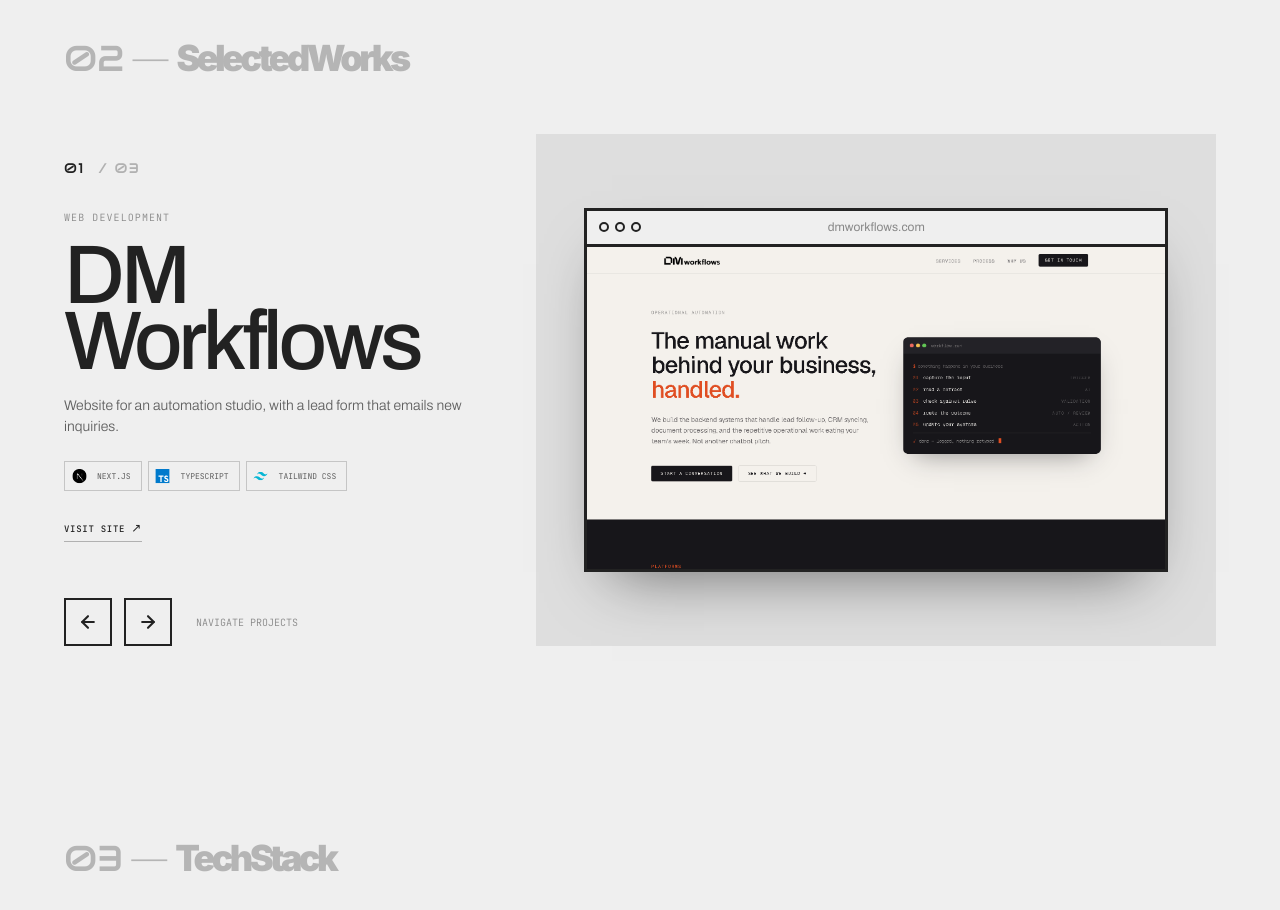
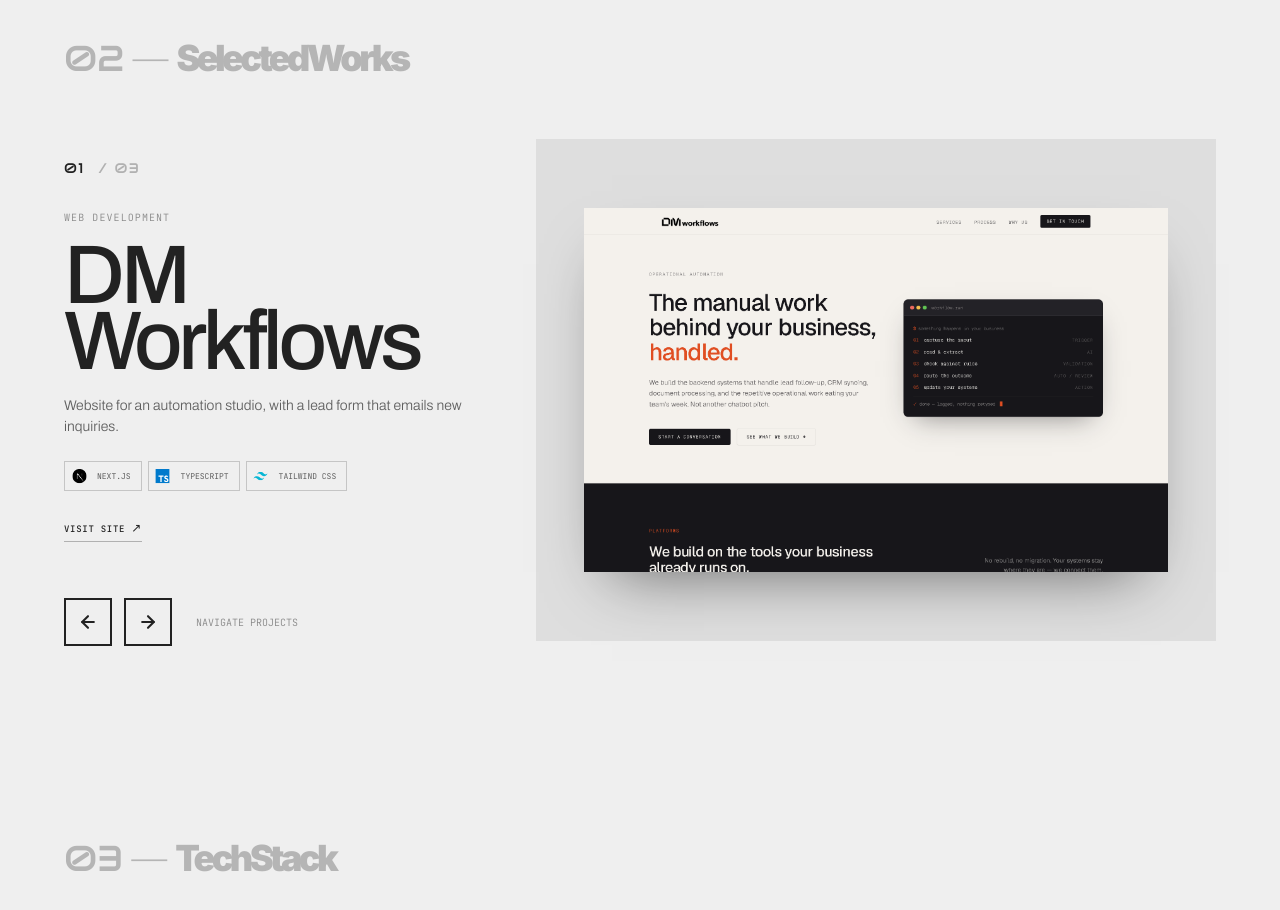
Before and after one commit to mors-codes/portfolio-2026, a Next.js app: page / in a window 1280 px wide. Shown: the part 1680-2590 px from the top of the page. Built offline with nearby package versions, Linux system fonts and the light colour scheme; a web font is replaced by a local one.

Commit message:
Works: image-only browser visual, resize visual card

```diff
--- a/src/components/ui/WorkVisual.tsx
+++ b/src/components/ui/WorkVisual.tsx
@@ -94,7 +94,6 @@
 
 function BrowserVisual({
   image,
-  url,
   title,
 }: {
   image: string;
@@ -102,23 +101,8 @@
   title: string;
 }) {
   return (
-    <div
-      className={`flex h-full w-full flex-col overflow-hidden border-[3px] border-ink bg-bg ${FRAME_SHADOW}`}
-    >
-      <div className="flex h-9 shrink-0 items-center gap-3 border-b-[3px] border-ink px-3">
-        <span className="flex gap-1.5" aria-hidden="true">
-          <span className="h-2.5 w-2.5 rounded-full border-2 border-ink" />
-          <span className="h-2.5 w-2.5 rounded-full border-2 border-ink" />
-          <span className="h-2.5 w-2.5 rounded-full border-2 border-ink" />
-        </span>
-        <span className="min-w-0 flex-1 truncate text-center font-sans text-xs text-ink/50">
-          {url}
-        </span>
-        <span className="w-10.5 shrink-0" aria-hidden="true" />
-      </div>
-      <div className="relative min-h-0 flex-1">
-        <FrameImage src={image} alt={`${title} website`} />
-      </div>
+    <div className={`relative h-full w-full overflow-hidden ${FRAME_SHADOW}`}>
+      <FrameImage src={image} alt={`${title} website`} />
     </div>
   );
 }
--- a/src/components/ui/WorksSwap.tsx
+++ b/src/components/ui/WorksSwap.tsx
@@ -70,9 +70,9 @@
   workIndex: number;
 }) {
   return (
-    <div ref={layerRef} className="absolute inset-0">
+    <div ref={layerRef} className="absolute inset-0 flex items-center justify-center">
       {/* Card behind the visual. Also the size container the visuals' cq units measure. */}
-      <div className="h-full w-full bg-ink/8 p-6 @container-size sm:p-8 lg:p-12">
+      <div className="h-[98%] w-full bg-ink/8 p-6 @container-size sm:p-8 lg:p-12">
         <div className="flex h-full w-full items-center justify-center">
           {/* key remounts the visual per project so image-error state never leaks across projects */}
           <div className="flex aspect-16/10 w-[min(100cqw,160cqh)] items-center justify-center @container-size">
```
